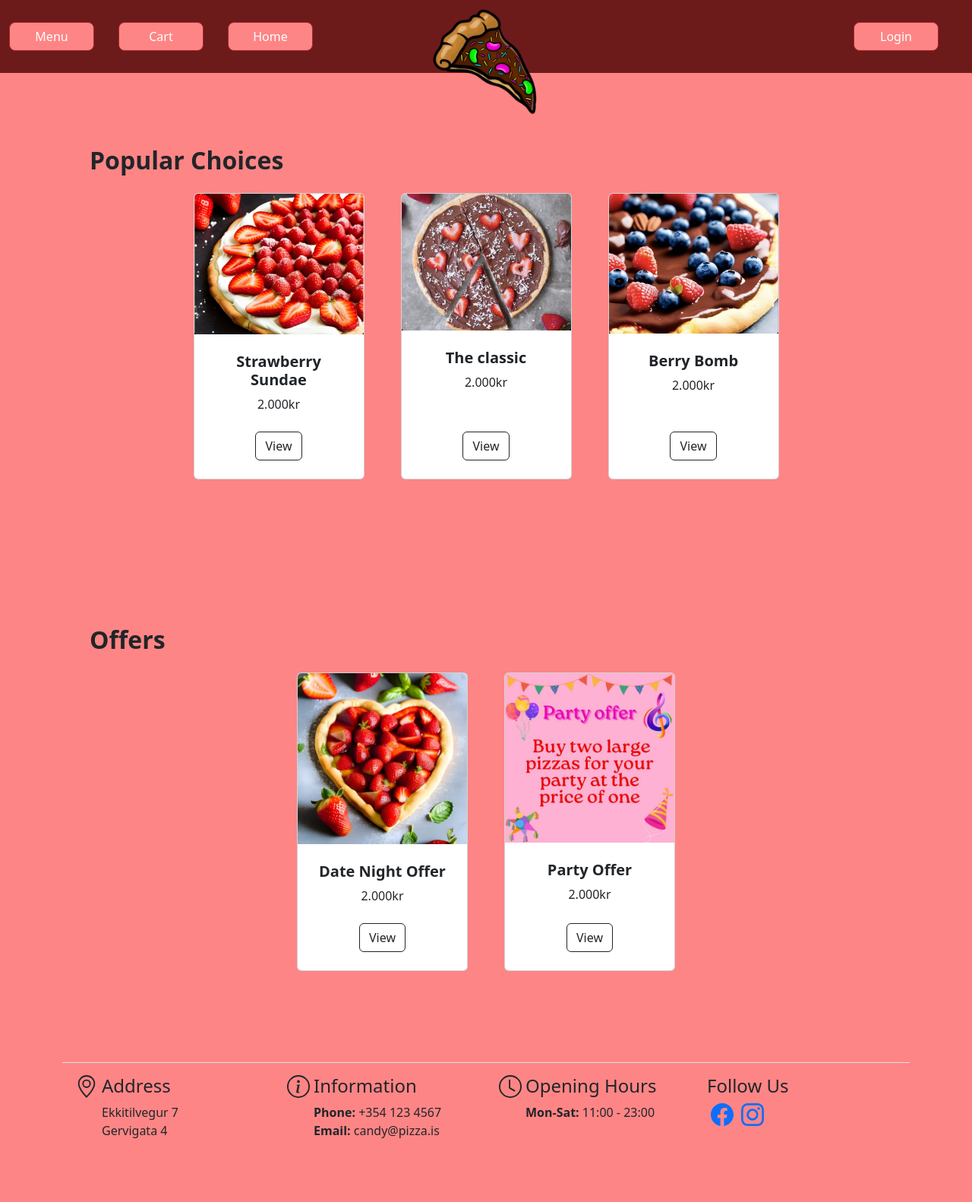
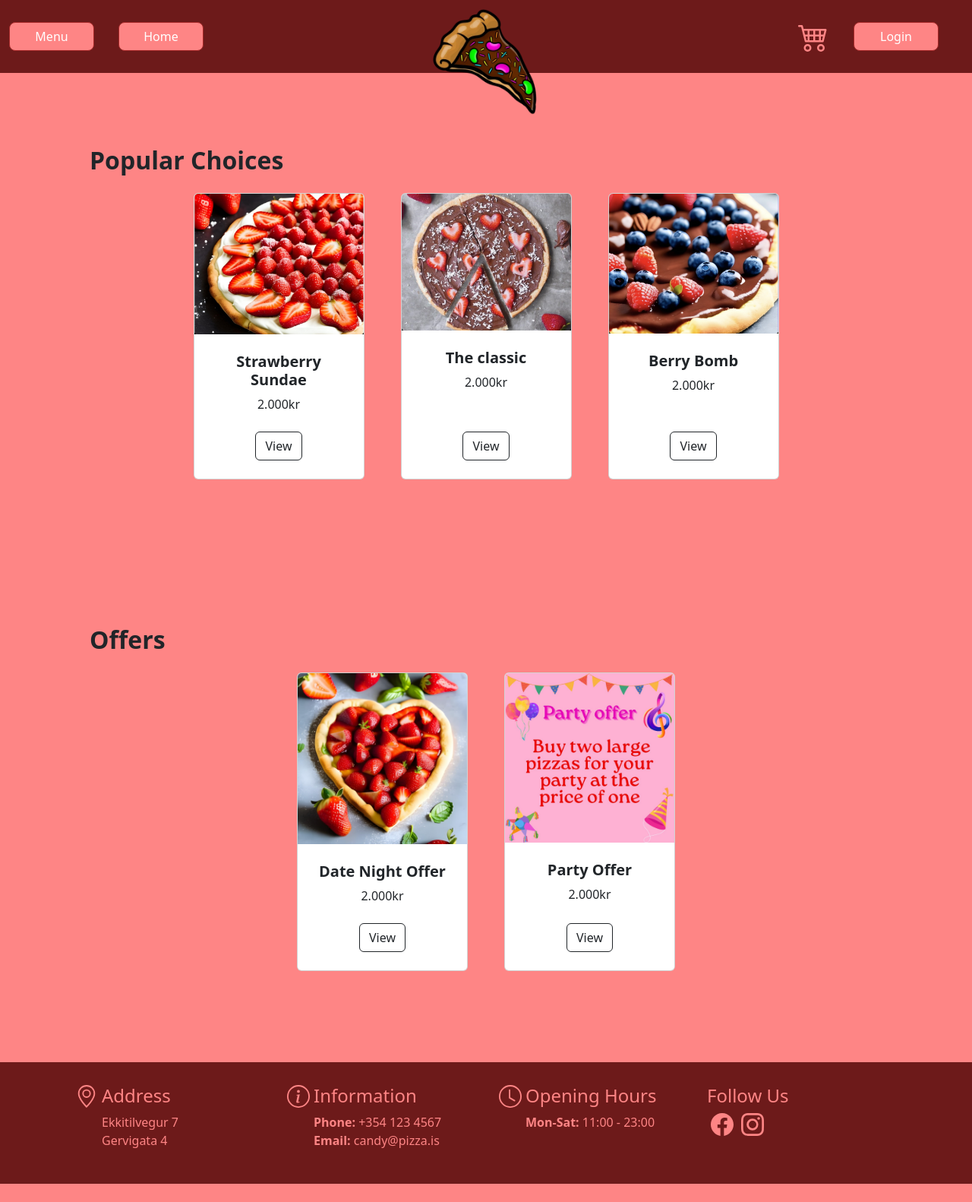
Before and after one commit to saedis-osk/Verk-2, a Django app: page / in a window 1280 px wide. Shown: the whole page at 76% size. Before the commit the page ends 1498 px from the top, so only its background shows below. Run offline with Django 4.2, Linux system fonts and the light colour scheme.

Commit message:
navigation and footer fixes

```diff
--- /dev/null
+++ b/static/css/footer.css
@@ -0,0 +1,18 @@
+footer{
+    background: #6D1A1A;
+    height: 10em;
+    padding: 0px;
+    margin: 0px;
+}
+
+h4{
+    color: #FE8585;
+}
+
+p{
+    color: #FE8585;
+}
+
+svg{
+    color: #FE8585;
+}
--- a/templates/footer.html
+++ b/templates/footer.html
@@ -1,9 +1,10 @@
+{% load static %}
+{% block content %}
+<link rel="stylesheet" href="{% static 'css/footer.css' %}"/>
 
 
-
-<div class="container">
-  <footer class="d-flex flex-wrap justify-content-between align-items-center py-3 my-4 border-top">
-
+  <footer class="d-flex flex-wrap justify-content-between align-items-center py-3 my-4">
+<div class="container" >
     <div class="container">
       <div class="row gy-3">
         <div class="col-lg-3 col-md-6 d-flex">
@@ -70,6 +71,8 @@
     </div>
 
 
-  </footer><!-- End Footer -->
+ <!-- End Footer -->
   <!-- End Footer -->
 </div>
+   </footer>
+{%endblock %}
--- a/templates/navigation.html
+++ b/templates/navigation.html
@@ -16,13 +16,24 @@
           <li class="nav-item">
           <a class="btn btn-primary" href="{% url 'menu-index' %}">Menu</a>
         </li>
-          <li class="nav-item">
-          <a class="btn btn-primary" href="{% url 'cart-index' %}">Cart</a>
-        </li>
+
+
+
+
           <li class="nav-item">
           <a class="btn btn-primary" href="{% url 'home-index' %}">Home</a>
         </li>
+
+
       </ul>
+
+      <li class="nav-item">
+          <a class="btn" href="{% url 'cart-index' %}"><svg xmlns="http://www.w3.org/2000/svg" width="80" height="40" fill="currentColor" class="bi bi-cart4" viewBox="0 0 16 16">
+  <path d="M0 2.5A.5.5 0 0 1 .5 2H2a.5.5 0 0 1 .485.379L2.89 4H14.5a.5.5 0 0 1 .485.621l-1.5 6A.5.5 0 0 1 13 11H4a.5.5 0 0 1-.485-.379L1.61 3H.5a.5.5 0 0 1-.5-.5zM3.14 5l.5 2H5V5H3.14zM6 5v2h2V5H6zm3 0v2h2V5H9zm3 0v2h1.36l.5-2H12zm1.11 3H12v2h.61l.5-2zM11 8H9v2h2V8zM8 8H6v2h2V8zM5 8H3.89l.5 2H5V8zm0 5a1 1 0 1 0 0 2 1 1 0 0 0 0-2zm-2 1a2 2 0 1 1 4 0 2 2 0 0 1-4 0zm9-1a1 1 0 1 0 0 2 1 1 0 0 0 0-2zm-2 1a2 2 0 1 1 4 0 2 2 0 0 1-4 0z"/>
+</svg></a>
+        </li>
+
+
         {% if user.is_authenticated %}
             <li class="nav-item">
               <a class="btn btn-primary" href="{% url 'logout' %}">Logout</a>
@@ -33,6 +44,7 @@
             </li>
         {% endif %}
 
+
       </ul>
     </div>
   </div>
```
